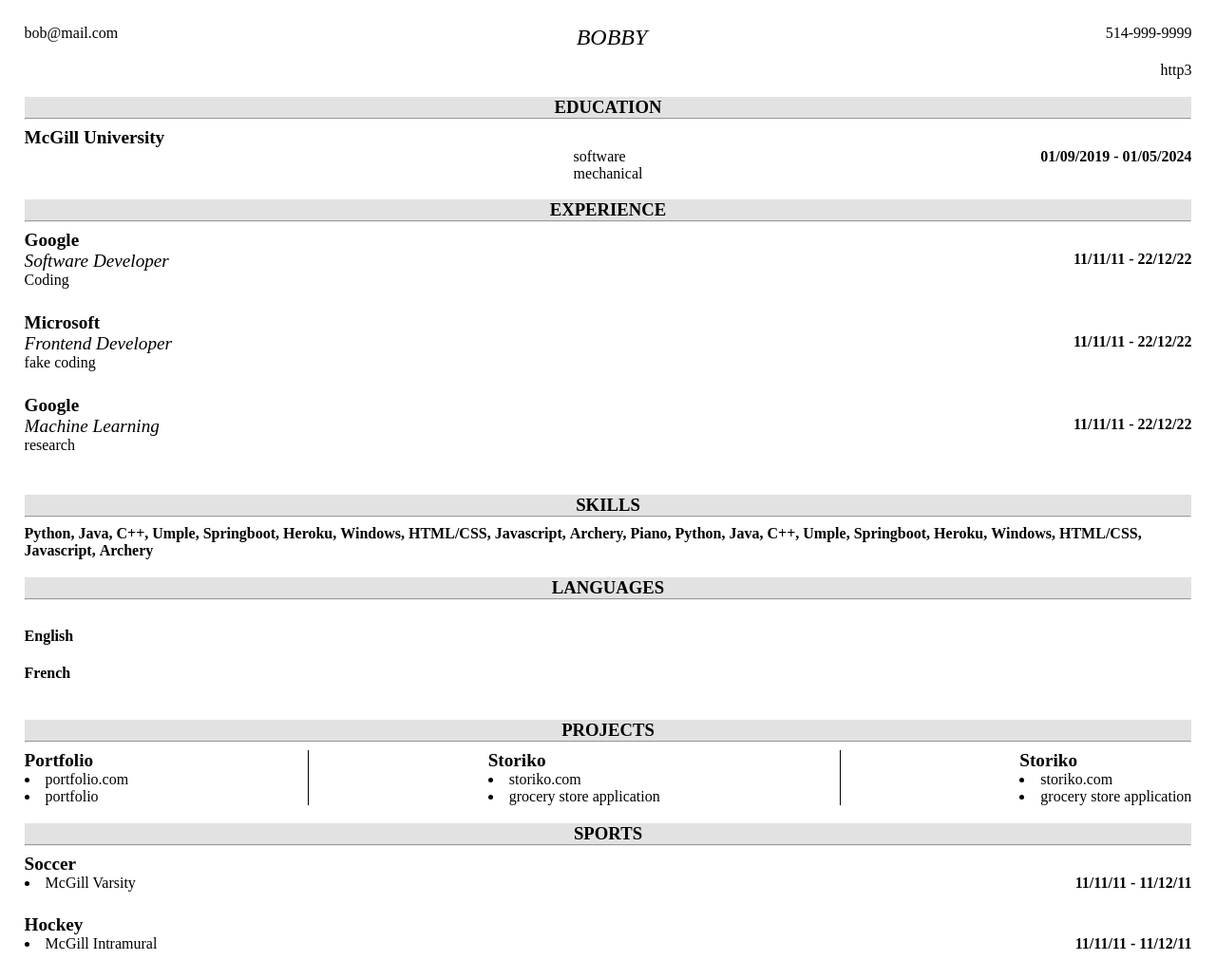
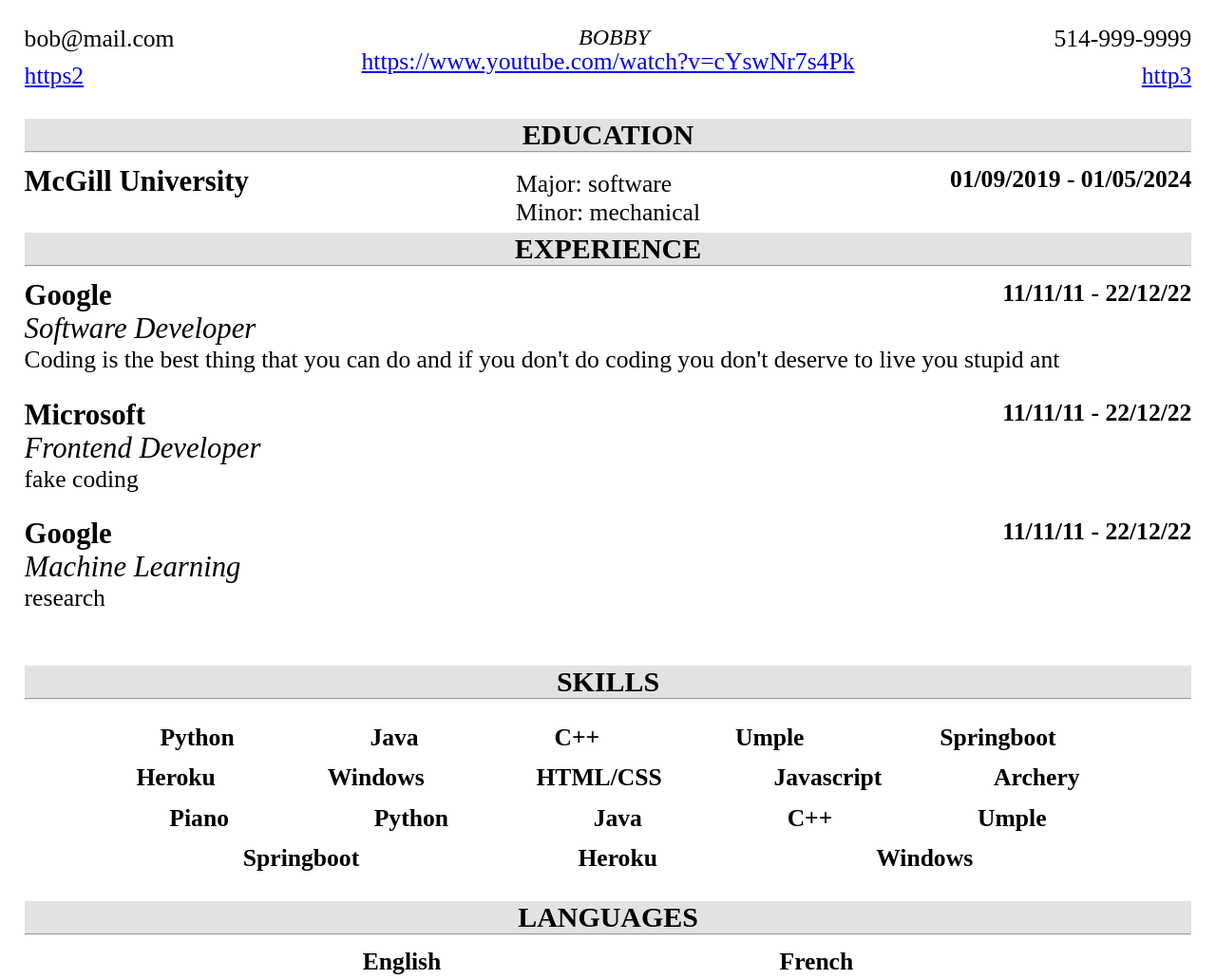
Before and after one commit to abdul-ali98/McGill-CV, a plain HTML site: page ControllerWork/index.html in a window 1280 px wide. Shown: the top 1031 px of the page at 95% size. Drawn offline with Linux system fonts and the light colour scheme.

Commit message:
template updates

```diff
--- a/ControllerWork/index.html
+++ b/ControllerWork/index.html
@@ -2,6 +2,9 @@
 <html lang="en">
 <head>
     <style>
+        html {
+            font-size: 2vw;
+        }
         hr {
             margin-top: 0;
         }
@@ -47,7 +50,7 @@
         .center {
             position: absolute;
             left: 50%;
-            transform: translate(-50%);
+            transform: translate(-50%, -50%);
             height: fit-content;
         }
         .right {
@@ -61,7 +64,14 @@
         .flex-horizontal {
             display: flex;
             flex-direction: row;
-            justify-content: space-between;
+            justify-content: space-evenly;
+            height: max-content;
+        }
+        .flex-horizontal-centered {
+            margin-bottom: 1%;
+            display: flex;
+            flex-direction: row;
+            justify-content: space-evenly;
             height: max-content;
         }
         section {
@@ -70,13 +80,13 @@
         .title {
             font-size: larger;
             font-weight: bold;
-            display: block;
+            display: inline;
         }
         .date {
             float: right;
             font-weight: bold;
         }
-        .skill {
+        .inline {
             display: inline;
             font-weight: bold;
         }
@@ -104,9 +114,9 @@
         <div class="name">BOBBY</div>
     </header>
     <section>
-        <div class="left"></div>
-        <div class="right">http3</div>
-        <div class="center"></div>
+        <a href="https2" class="left">https2</a>
+        <a href="http3" class="right">http3</a>
+        <a href="https://www.youtube.com/watch?v=cYswNr7s4Pk" class="center">https://www.youtube.com/watch?v=cYswNr7s4Pk</a>
     </section>
     <h3>EDUCATION</h3>
     <hr>
@@ -114,8 +124,8 @@
         <div class="title">McGill University</div>
         <div class="date">01/09/2019 - 01/05/2024</div>
         <div class="center flex-vertical">
-            <div>software</div>
-            <div>mechanical</div>
+            <div>Major: software</div>
+            <div>Minor: mechanical</div>
         </div>
     </section>
     <h3 style="margin-top: 3%;">EXPERIENCE</h3>
@@ -126,7 +136,7 @@
 <div class="date">11/11/11 - 22/12/22</div>
 </div>
 <div class="job-title">Software Developer</div>
-<p>Coding</p>
+<p>Coding is the best thing that you can do and if you don't do coding you don't deserve to live you stupid ant</p>
 </div>
 <div class="bottom-space">
 <div>
@@ -147,32 +157,29 @@
 </section>
     <h3>SKILLS</h3>
     <hr>
-    <section><div class="skill">Python, </div>
-<div class="skill">Java, </div>
-<div class="skill">C++, </div>
-<div class="skill">Umple, </div>
-<div class="skill">Springboot, </div>
-<div class="skill">Heroku, </div>
-<div class="skill">Windows, </div>
-<div class="skill">HTML/CSS, </div>
-<div class="skill">Javascript, </div>
-<div class="skill">Archery, </div>
-<div class="skill">Piano, </div>
-<div class="skill">Python, </div>
-<div class="skill">Java, </div>
-<div class="skill">C++, </div>
-<div class="skill">Umple, </div>
-<div class="skill">Springboot, </div>
-<div class="skill">Heroku, </div>
-<div class="skill">Windows, </div>
-<div class="skill">HTML/CSS, </div>
-<div class="skill">Javascript, </div>
-<div class="skill">Archery</div>
+    <section class="flex-horizontal-centered"></section><section class="flex-horizontal-centered"><div class="inline">Python</div>
+<div class="inline">Java</div>
+<div class="inline">C++</div>
+<div class="inline">Umple</div>
+<div class="inline">Springboot</div>
+</section><section class="flex-horizontal-centered"><div class="inline">Heroku</div>
+<div class="inline">Windows</div>
+<div class="inline">HTML/CSS</div>
+<div class="inline">Javascript</div>
+<div class="inline">Archery</div>
+</section><section class="flex-horizontal-centered"><div class="inline">Piano</div>
+<div class="inline">Python</div>
+<div class="inline">Java</div>
+<div class="inline">C++</div>
+<div class="inline">Umple</div>
+</section><section class="flex-horizontal-centered"><div class="inline">Springboot</div>
+<div class="inline">Heroku</div>
+<div class="inline">Windows</div>
 </section>
     <h3>LANGUAGES</h3>
     <hr>
-    <section><h4>English</h4>
-<h4>French</h4>
+    <section class="flex-horizontal-centered"><div class="inline">English</div>
+<div class="inline">French</div>
 </section>
     <h3>PROJECTS</h3>
     <hr>
```
Also changed, not shown: ControllerWork/template.html (+19 -9 lines), 2 other files.
